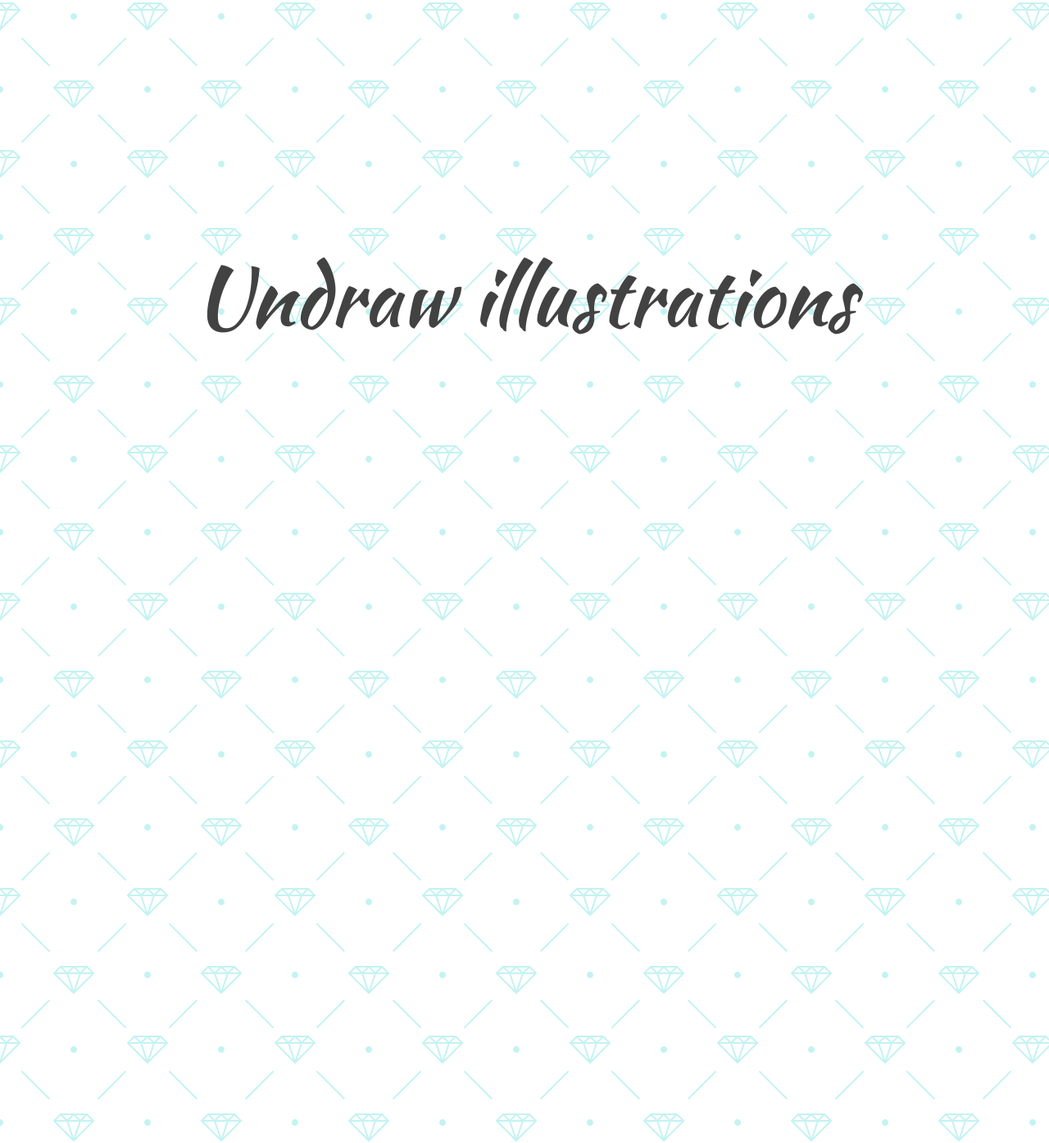
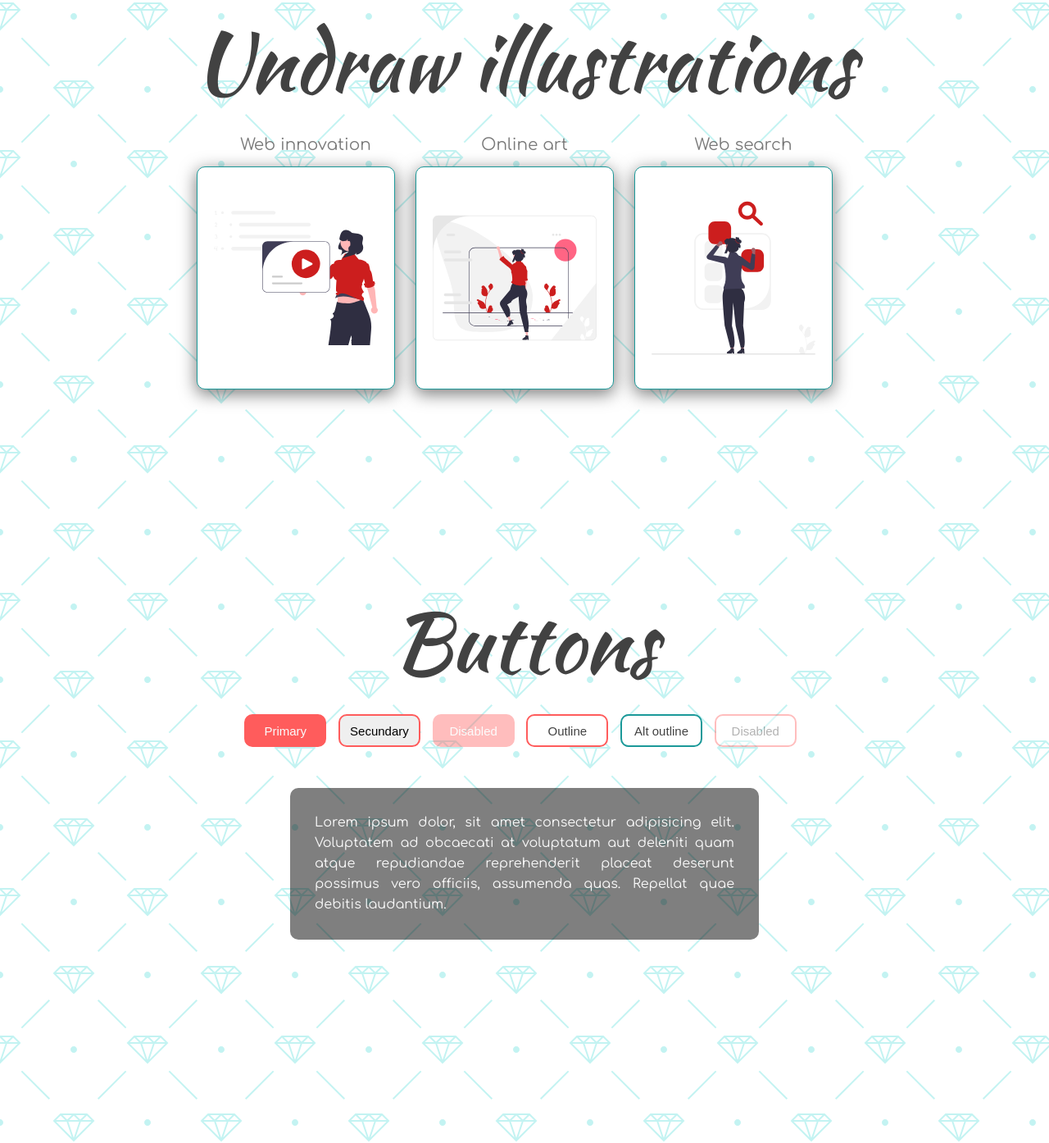
Before and after one commit to HildaAb/Dark-mode-website, a plain HTML site: page index.html in a window 1280 px wide. Shown: the part 880-2274 px from the top of the page at 82% size. Drawn offline with nearby package versions, Linux system fonts and the light colour scheme.

Commit message:
added html and styled all the pages.

```diff
--- a/index.html
+++ b/index.html
@@ -10,6 +10,7 @@
       href="https://fonts.googleapis.com/css2?family=Comfortaa:wght@300..700&family=Kaushan+Script&family=Oswald:wght@200..700&display=swap"
       rel="stylesheet"
     />
+    <link rel="stylesheet" href="https://cdnjs.cloudflare.com/ajax/libs/font-awesome/5.10.2/css/all.min.css">
     <link rel="stylesheet" href="style.css" />
   </head>
   <body>
@@ -27,8 +28,48 @@
     </section>
     <section id="about">
       <h1>Undraw illustrations</h1>
-    </section>
-    <section id="contact"></section>
+      <div class="about-container">
+        <div class="row">
+
+          <div class="col-4">
+            <h2>Web innovation</h2>
+            <img src="functions_light.svg" alt="" class="image" id="image1" />
+          </div>
+
+          <div class="col-4">
+            <h2>Online art</h2>
+            <img src="online_light.svg" alt="" class="image" id="image2" />
+          </div>
+
+          <div class="col-4">
+            <h2>Web search</h2>
+            <img src="searching_light.svg" alt="" class="image" id="image3" />
+          </div>
+
+        </div>
+      </div>
+      <section id="projects">
+        <h1>Buttons</h1>
+        <div class="buttons">
+            <button class="primary">Primary</button>
+             <button class="secundary">Secundary</button>
+              <button class="primary" disabled>Disabled</button>
+               <button class="outline">Outline</button>
+               <button class="secondary outline">Alt outline</button>
+               <button class="outline"disabled>Disabled</button>
+        </div>
+        <div class="text-box"id="text-box">
+            <p>Lorem ipsum dolor, sit amet consectetur adipisicing elit. Voluptatem ad obcaecati at voluptatum aut deleniti quam atque repudiandae reprehenderit placeat deserunt possimus vero officiis, assumenda quas. Repellat quae debitis laudantium.</p>
+        </div>
+      </section>
+    <section id="contact">
+        <div class="social-icons">
+            <i class="fab fa-linkedin"></i>
+            <i class="fab fa-codepen"></i>
+               <i class="fab fa-github"></i>
+               <i class="fab fa-medium"></i>
+               <i class="fab fa-instagram"></i>
+               <i class="fab fa-youtube"></i>
     <script src="app.js"></script>
   </body>
 </html>
--- a/style.css
+++ b/style.css
@@ -102,3 +102,100 @@ h2 {
   color: var(--on-background-alt);
   font-weight: normal;
 }
+.row {
+  display: flex;
+  justify-content: space-between;
+}
+.about-container h2 {
+  font-size: 20px;
+  margin-bottom: 5px;
+  text-align: center;
+}
+
+img {
+  width: 200px;
+  height: 250px;
+  margin-top: 10px;
+  margin-right: 25px;
+  border-radius: 10px;
+  border: 1px solid var(--secondary-color);
+  padding: 10px 20px;
+  background: var(--background);
+  box-shadow: var(--box-shadow);
+}
+
+.buttons {
+  margin-top: 15px;
+  margin-bottom: 50px;
+}
+
+button {
+  min-width: 100px;
+  height: 40px;
+  cursor: pointer;
+  border-radius: 10px;
+  margin-right: 10px;
+  border: 2px solid var(--primary-color);
+  font-size: 15px;
+  outline: none;
+}
+
+button:disabled {
+  opacity: 0.4;
+  cursor: default;
+}
+
+button:hover:not(.outline) {
+  filter: brightness(110%);
+}
+
+.primary {
+  background: var(--primary-color);
+  color: var(--on-primary);
+}
+
+.secondary {
+  border: 2px solid var(--secondary-color);
+}
+
+.secondary,
+.secondary:hover,
+.outline.secondary:hover {
+  background: var(--secondary-color);
+  color: var(--on-primary);
+}
+
+.outline {
+  background: var(--background);
+  color: var(--on-background);
+}
+
+.outline:hover {
+  background: var(--primary-color);
+  color: var(--on-primary);
+}
+
+.text-box {
+  width: 40%;
+  text-align: justify;
+  background: rgb(0 0 0 /50%);
+  color: var(--on-primary);
+  border-radius: 10px;
+  padding: 30px;
+}
+
+p {
+  margin: 0;
+  line-height: 25px;
+}
+
+.fab {
+  font-size: 100px;
+  margin-right: 50px;
+  cursor: pointer;
+  color: var(--primary-color);
+}
+
+.fab:hover {
+  color: var(--on-background);
+}
```
Also changed, not shown: functions_light.svg (added), online_light.svg (added), searching_light.svg (added).
